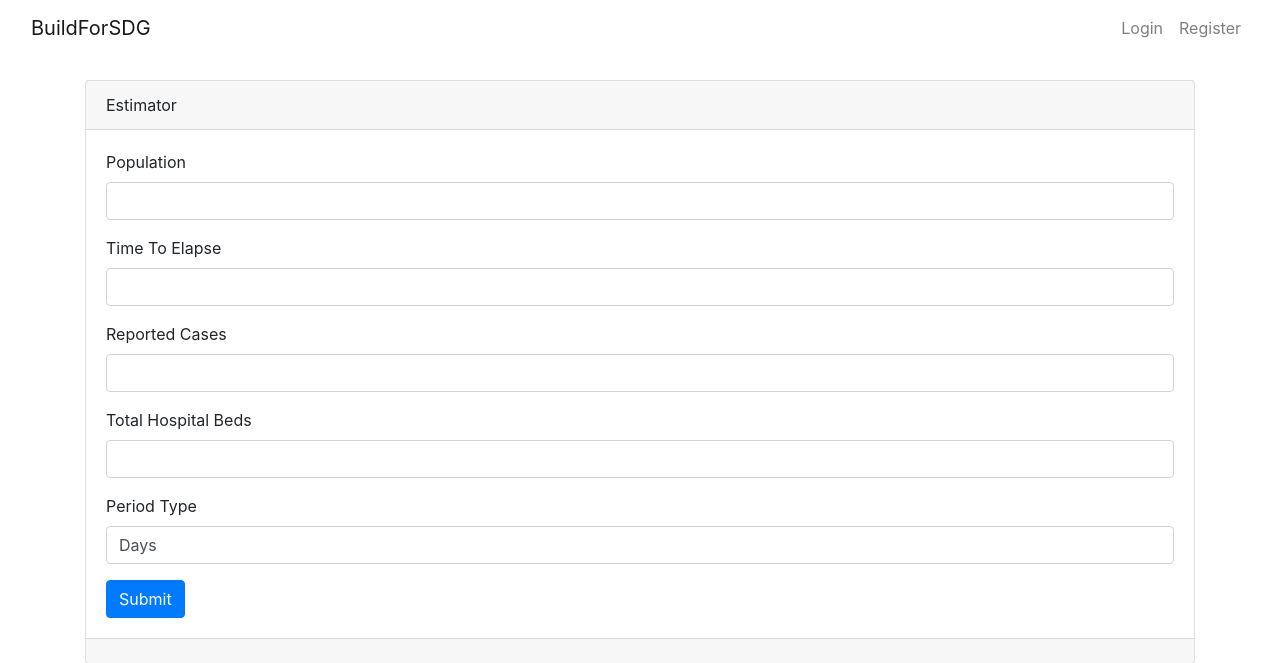
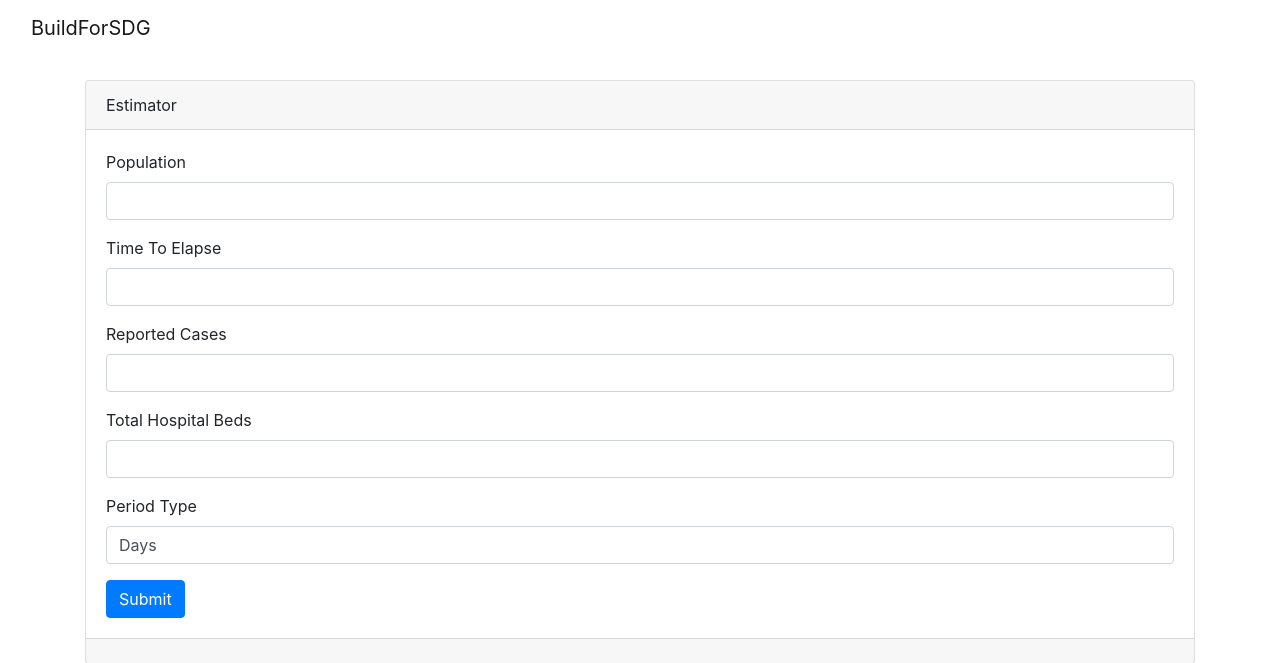
Before and after one commit to Jimmy-kiarie8/BuildforSDG, a PHP site: page / in a window 1280 px wide. Shown: the top 663 px of the page. Run offline with PHP 8.4, Linux system fonts and the light colour scheme; some libraries are stand-ins or nearby versions.

Commit message:
Update index.php

```diff
--- a/index.php
+++ b/index.php
@@ -19,23 +19,6 @@
                 <span class="navbar-toggler-icon"></span>
             </button>
 
-            <div class="collapse navbar-collapse" id="navbarSupportedContent">
-                <!-- Left Side Of Navbar -->
-                <ul class="navbar-nav mr-auto">
-
-                </ul>
-
-                <!-- Right Side Of Navbar -->
-                <ul class="navbar-nav ml-auto">
-                    <!-- Authentication Links -->
-                    <li class="nav-item">
-                        <a class="nav-link" href="#">Login</a>
-                    </li>
-                    <li class="nav-item">
-                        <a class="nav-link" href="#">Register</a>
-                    </li>
-                </ul>
-            </div>
         </div>
     </nav>
     <main class="py-4 container">
```
